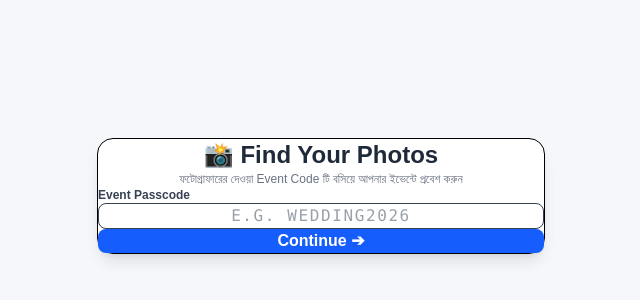
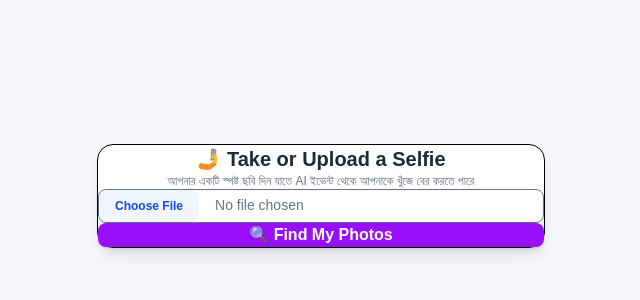
Before and after one commit to prokasroyr/ai-photo-app, a React (Vite) app: page /search in a window 1280 px wide. Shown: the part 84-384 px from the top of the page, without its empty margins (319-959 px from the left). Built offline with nearby package versions, Linux system fonts and the light colour scheme.

Commit message:
Fix: Admin routing and protected route authorization bug

```diff
--- a/src/pages/client/SearchPhotos.jsx
+++ b/src/pages/client/SearchPhotos.jsx
@@ -10,30 +10,24 @@ export default function SearchPhotos() {
 
   // ইভেন্ট কোড ও সেলফি স্টেট
   const [eventId, setEventId] = useState(
-    urlEventId || location.state?.eventId || ""
+    urlEventId || location.state?.eventId || localStorage.getItem("lastEventId") || ""
   );
-  const [step, setStep] = useState(eventId ? 2 : 1); // ইভেন্ট আইডি থাকলে সরাসরি স্টেপ ২ তে যাবে
   const [selfie, setSelfie] = useState(null);
   const [isSearching, setIsSearching] = useState(false);
 
   useEffect(() => {
-    if (urlEventId || location.state?.eventId) {
-      setStep(2);
+    if (!eventId) {
+      console.warn("⚠️ No Event ID found. Redirecting to home...");
     }
-  }, [urlEventId, location.state]);
+  }, [eventId]);
 
-  // স্টেপ ১: ইভেন্ট কোড সাবমিট
-  const handleEventSubmit = (e) => {
-    e.preventDefault();
+  // সেলফি আপলোড ও AI সার্চ শুরু
+  const handleSearch = async () => {
     if (!eventId.trim()) {
-      alert("অনুগ্রহ করে ইভেন্ট কোডটি লিখুন!");
+      alert("ইভেন্ট কোড পাওয়া যায়নি! অনুগ্রহ করে আবার চেষ্টা করুন।");
       return;
     }
-    setStep(2);
-  };
 
-  // স্টেপ ২: সেলফি আপলোড ও AI সার্চ শুরু
-  const handleSearch = async () => {
     if (!selfie) {
       alert("অনুগ্রহ করে আপনার একটি সেলফি সিলেক্ট করুন!");
       return;
@@ -87,52 +81,22 @@ export default function SearchPhotos() {
     <div className="min-h-[70vh] flex items-center justify-center p-4">
       <div className="w-full max-w-md bg-white rounded-2xl shadow-lg border p-6 text-center">
 
-        {/* ---------------- STEP 1: EVENT CODE INPUT ---------------- */}
-        {step === 1 && (
-          <form onSubmit={handleEventSubmit} className="space-y-4">
-            <h1 className="text-2xl font-bold text-gray-800 flex items-center justify-center gap-2">
-              📸 Find Your Photos
-            </h1>
-            <p className="text-xs text-gray-500">
-              ফটোগ্রাফারের দেওয়া Event Code টি বসিয়ে আপনার ইভেন্টে প্রবেশ করুন
-            </p>
-
-            <div className="text-left">
-              <label className="text-xs font-semibold text-gray-700 block mb-1">
-                Event Passcode
-              </label>
-              <input
-                type="text"
-                placeholder="E.G. WEDDING2026"
-                value={eventId}
-                onChange={(e) => setEventId(e.target.value)}
-                className="w-full border rounded-lg px-4 py-2.5 text-center font-mono uppercase tracking-widest text-gray-700 outline-none focus:ring-2 focus:ring-blue-500"
-              />
-            </div>
-
-            <button
-              type="submit"
-              className="w-full bg-blue-600 hover:bg-blue-700 text-white font-semibold py-2.5 rounded-lg transition duration-200"
-            >
-              Continue ➔
-            </button>
-          </form>
-        )}
-
-        {/* ---------------- STEP 2: UPLOAD SELFIE ---------------- */}
-        {step === 2 && !isSearching && (
+        {/* ---------------- UPLOAD SELFIE & SEARCH ---------------- */}
+        {!isSearching ? (
           <div className="space-y-5">
+            {eventId && (
               <div className="flex justify-between items-center border-b pb-3">
                 <span className="text-xs bg-purple-100 text-purple-700 font-semibold px-2.5 py-1 rounded-full">
-                Event: {eventId}
+                  Event Code: {eventId}
                 </span>
                 <button
-                onClick={() => setStep(1)}
-                className="text-xs text-gray-400 hover:text-gray-600 underline"
+                  onClick={() => navigate("/client")}
+                  className="text-xs text-blue-600 hover:text-blue-800 font-medium underline"
                 >
                   Change Code
                 </button>
               </div>
+            )}
 
             <h2 className="text-xl font-bold text-gray-800">
               🤳 Take or Upload a Selfie
@@ -165,10 +129,8 @@ export default function SearchPhotos() {
               🔍 Find My Photos
             </button>
           </div>
-        )}
-
-        {/* ---------------- SEARCHING LOADING STATE ---------------- */}
-        {isSearching && (
+        ) : (
+          /* ---------------- SEARCHING LOADING STATE ---------------- */
           <div className="py-6 space-y-4">
             <p className="text-lg font-semibold text-gray-800">
               Connecting to AI Server...
```
Lines whose indentation alone changed are shown as unchanged.
